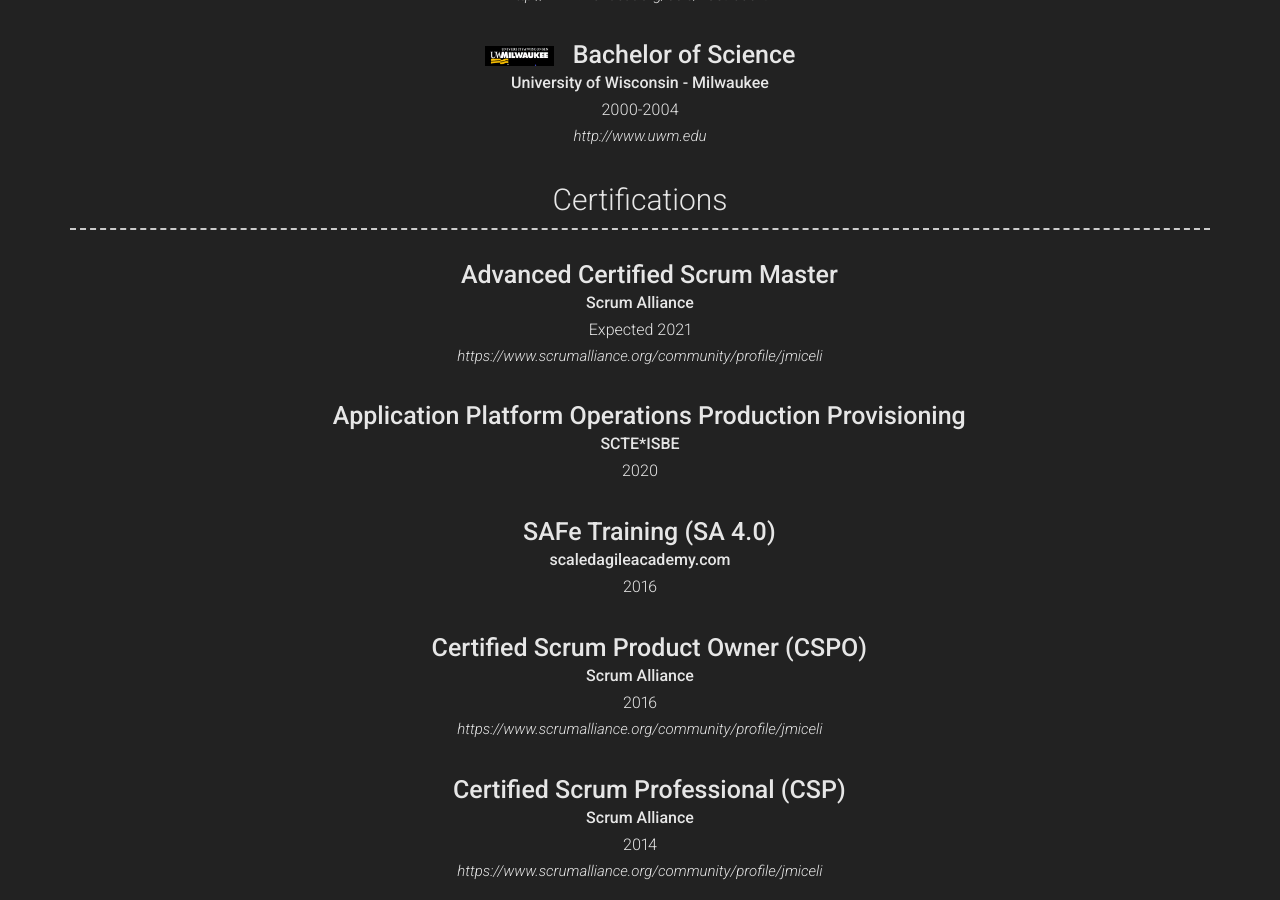
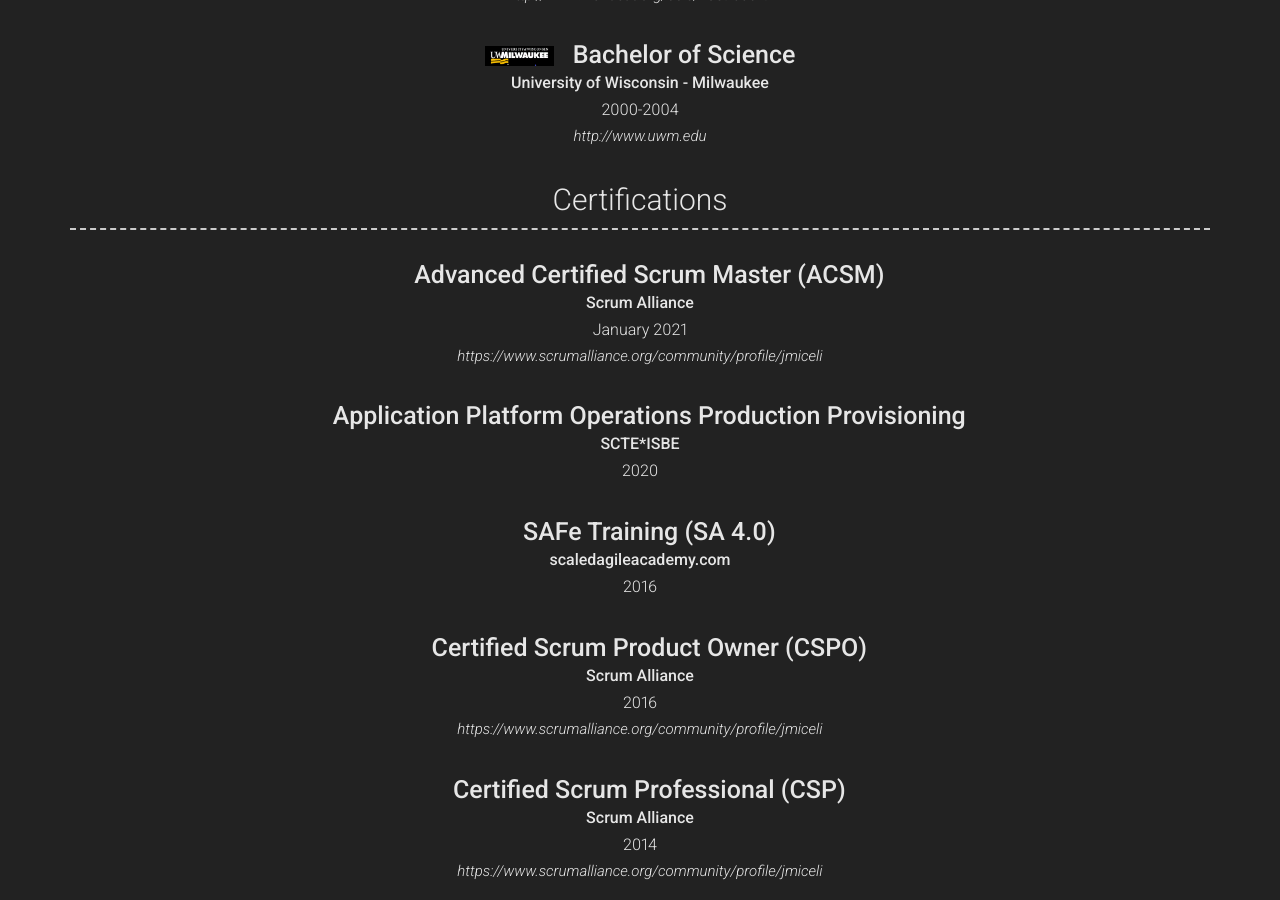
Before and after one commit to stdonexus/janemiceli.github.io, a Jekyll site: the page built from index.md, in a window 1280 px wide and 900 px high, scrolled down 1820 px. Built offline with Jekyll 4.4.1, drawn with Linux system fonts in a browser that asks for light colours; nearby versions of some CDN libraries.

Commit message:
updates to certification obtained officially (#1)
* Update _config.yml

* Update _config.yml

Updated month of certification just got, ACSM

```diff
--- a/_config.yml
+++ b/_config.yml
@@ -173,9 +173,9 @@ content:
     layout: list
     content:
       - layout: top-middle
-        title: Advanced Certified Scrum Master
+        title: Advanced Certified Scrum Master (ACSM)
         sub_title: Scrum Alliance
-        caption: Expected 2021
+        caption: January 2021
         link: https://www.scrumalliance.org/community/profile/jmiceli
         #quote: >
         #  Short institution or course description (optional)
```
